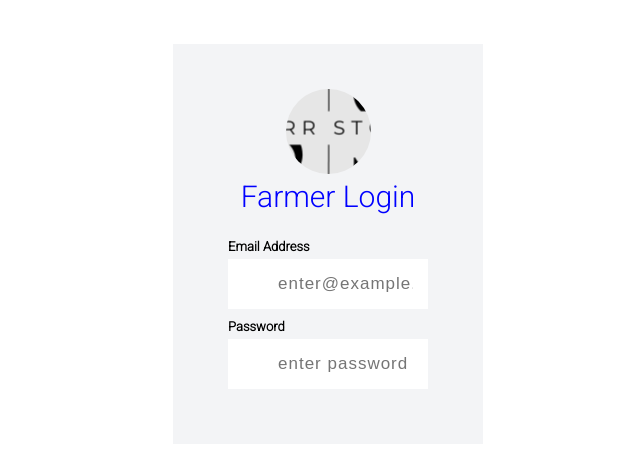
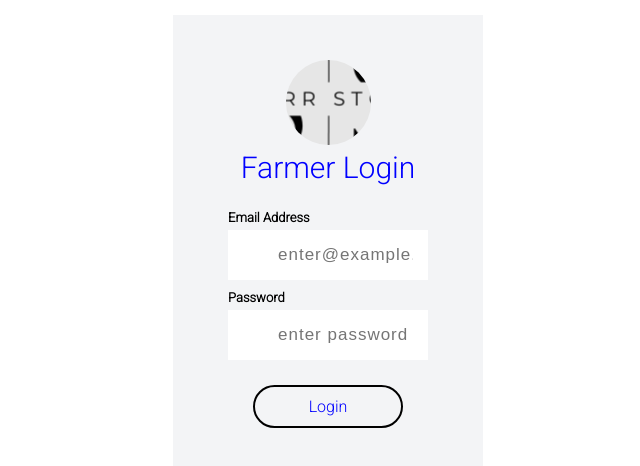
Before and after one commit to TrevorAugustine23/AI-Weather-App, a React (Create React App) app in the folder react_login/: page / in a window 1280 px wide. Shown: the part 156-622 px from the top of the page, without its empty margins (312-952 px from the left). Built offline with nearby package versions, Linux system fonts and the light colour scheme.

Commit message:
added a login button to form

```diff
--- a/react_login/src/pages/Login.js
+++ b/react_login/src/pages/Login.js
@@ -1,5 +1,5 @@
 //styled components
-import {StyledTextInput, StyledFormArea, StyledFormButton, StyledLabel, Avatar, StyledTitle, colors} from "./../components/Styles"
+import {StyledTextInput, StyledFormArea, StyledFormButton, StyledLabel, Avatar, StyledTitle, colors, ButtonGroup} from "./../components/Styles"
 
 import Logo from "./../assets/favicon.png";
 
@@ -29,6 +29,9 @@ const Login = () => {
                                 label="Password"
                                 placeholder="enter password"
                             />
+                            <ButtonGroup>
+                               <StyledFormButton type="submit">Login</StyledFormButton>
+                            </ButtonGroup>
                         </Form>
                     )}
                 </Formik>
```
